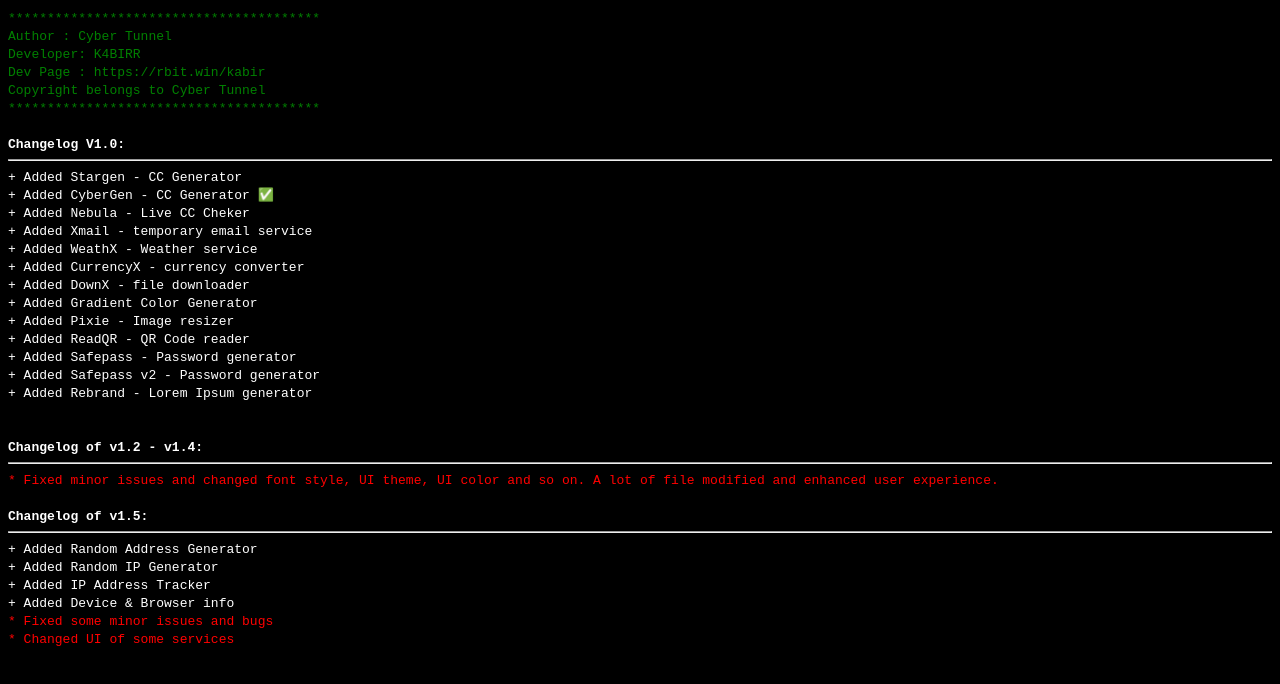
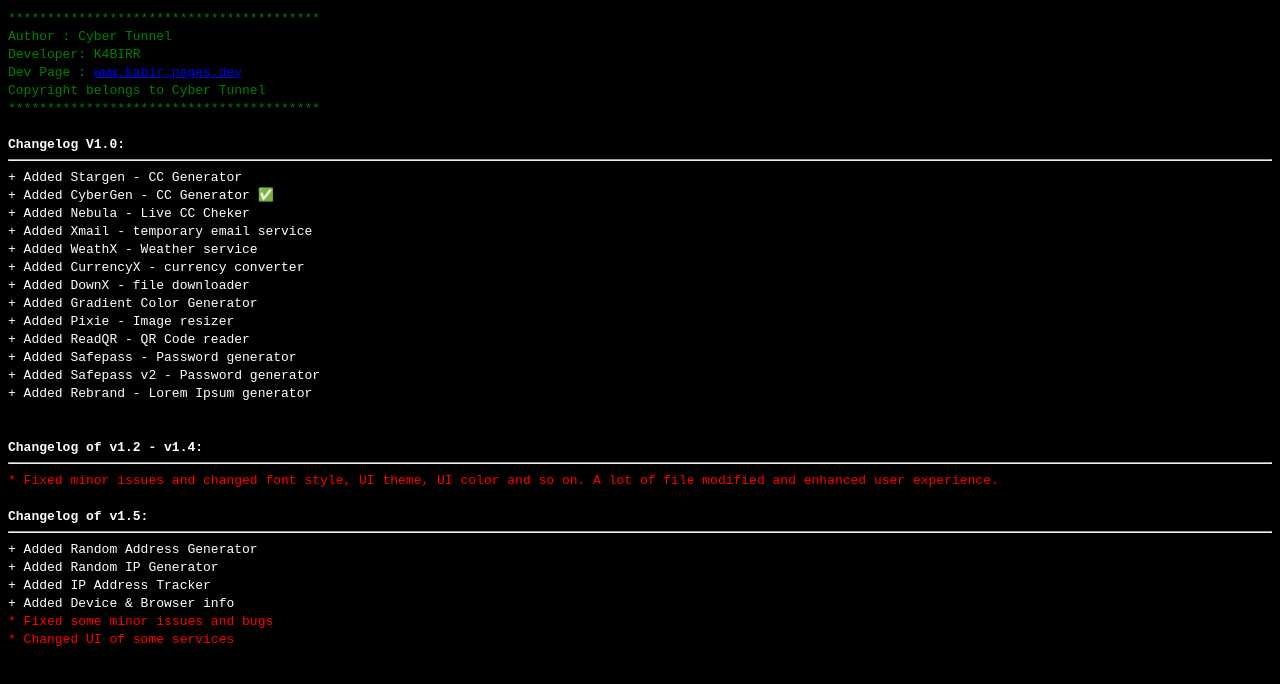
Before and after one commit to kawserkabir1/Cyber-Tunnel, a plain HTML site: page changelog.html in a window 1280 px wide. Drawn offline with Linux system fonts and the light colour scheme.

Commit message:
Update changelog.html

```diff
--- a/changelog.html
+++ b/changelog.html
@@ -18,7 +18,7 @@ body{
 **************************************** <br>
         Author : Cyber Tunnel            <br>
       Developer: K4BIRR                  <br>
-      Dev Page : https://rbit.win/kabir  <br>
+      Dev Page : <a href="https://kabir.pages.dev">www.kabir.pages.dev</a>  <br>
    Copyright belongs to Cyber Tunnel    <br>
 
 ****************************************
```
